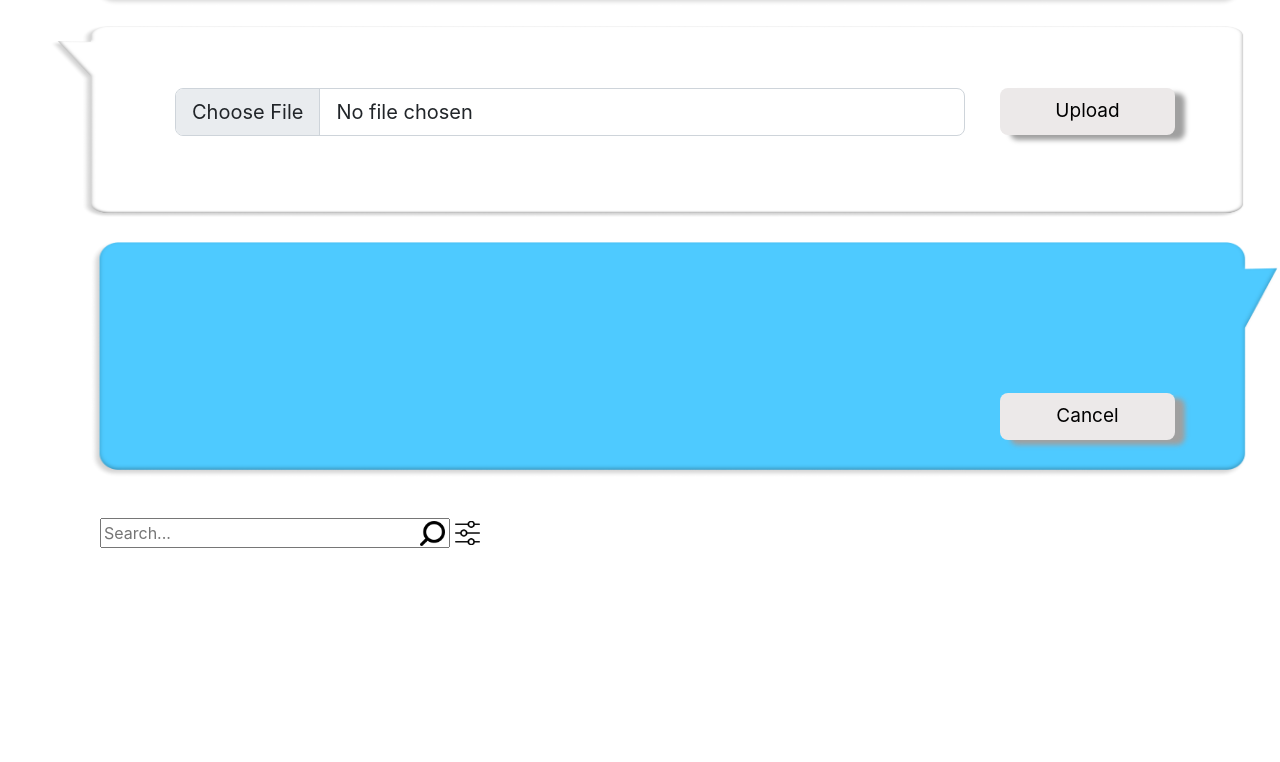
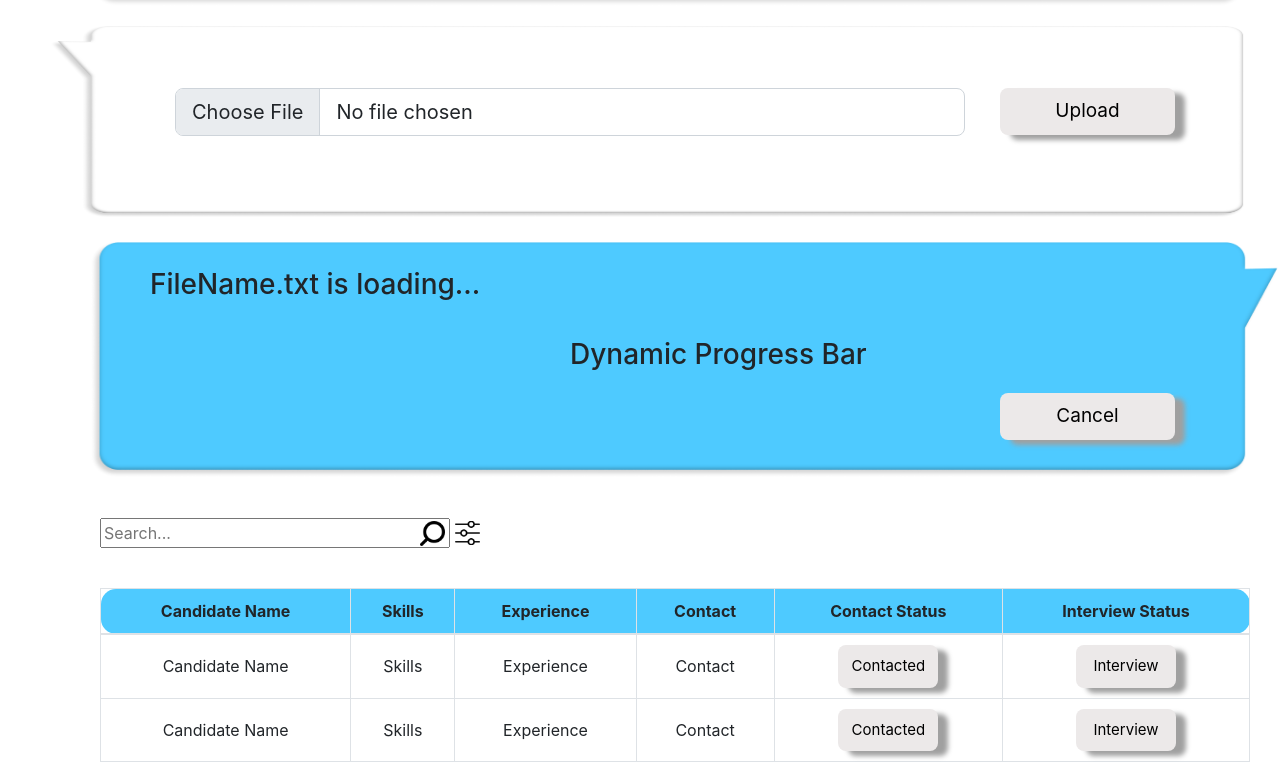
Before and after one commit to IvanJimenezCodeHub/headstarter-resume-parser-group-project, a React (Create React App) app in the folder client/: page /HRDash in a window 1280 px wide. Shown: the part 532-1294 px from the top of the page. Before the commit the page ends 1080 px from the top, so only its background shows below. Built offline with nearby package versions, Linux system fonts and the light colour scheme; the HTML template or start-up script is replaced by a standard one.

Commit message:
In this next pull request just a mock up of where the progress bar and the dynamic file name is supposed to be and I added hover and active features to the contacted and interview buttons. I also made a mock up of the tables for backend data to be filled in.

```diff
--- a/client/package.json
+++ b/client/package.json
@@ -10,7 +10,9 @@
     "@testing-library/jest-dom": "^5.16.5",
     "@testing-library/react": "^13.3.0",
     "@testing-library/user-event": "^13.5.0",
+    "axios": "^0.27.2",
     "bootstrap": "^5.2.0",
+    "express": "^4.18.1",
     "react": "^18.2.0",
     "react-dom": "^18.2.0",
     "react-router-dom": "^6.3.0",
--- a/client/src/Components/Application/Application.js
+++ b/client/src/Components/Application/Application.js
@@ -7,7 +7,11 @@ import Apply2 from '../../Icons/Apply2.png'
 import addFile from '../../Icons/addFile.png'
 import { Link } from 'react-router-dom'
 
+
 const Application = () => {
+
+
+
     return (
         <div>
             <h1 className='heading1'>
@@ -27,37 +31,45 @@ const Application = () => {
             <div className='box'>
                 <img className='addFile' alt='addFile' src={addFile}></img>
             </div>
-            <form>
-                <input className="uploadFile" type="file" id="fileUpload" />
+            <form >
+                <input className="uploadFile" type="file" id="uploadFile"
+
+                />
+                <label className='uploadFile2' htmlFor='uploadFile' hidden>
+
+                </label>
+
             </form>
+
+            <h3 className='ProgressBarHolder'>Dynamic Progress Bar</h3>
             <h3 className='recentFiles'>Recent Files</h3>
 
-            <table className="table">
+            <table className="table table-bordered">
                 <thead>
                     <tr>
-                        <th scope="col" style={{ textAlign: 'center' }}>File Name</th>
-                        <th scope="col" style={{ textAlign: 'center' }}>Date</th>
-                        <th scope="col" style={{ textAlign: 'center' }}>Upload</th>
+                        <th scope="col" style={{ borderTopLeftRadius: "15px", borderBottomLeftRadius: "15px" }}>File Name</th>
+                        <th scope="col">Date</th>
+                        <th scope="col" style={{ borderTopRightRadius: "15px", borderBottomRightRadius: "15px" }}>Upload</th>
 
                     </tr>
                 </thead>
                 <tbody>
                     <tr>
-                        <td style={{ textAlign: 'center' }}>File 1.txt</td>
-                        <td style={{ textAlign: 'center' }}>08/12/22</td>
-                        <td style={{ textAlign: 'center' }}><button className='tableUploadButton'>Upload</button></td>
+                        <td >File 1.txt</td>
+                        <td >08/12/22</td>
+                        <td ><button className='tableUploadButton'>Upload</button></td>
 
                     </tr>
                     <tr>
-                        <td style={{ textAlign: 'center' }}>File 2.txt</td>
-                        <td style={{ textAlign: 'center' }}>08/12/22</td>
-                        <td style={{ textAlign: 'center' }}><button className='tableUploadButton'>Upload</button></td>
+                        <td >File 2.txt</td>
+                        <td >08/12/22</td>
+                        <td ><button className='tableUploadButton'>Upload</button></td>
 
                     </tr>
                     <tr>
-                        <td style={{ textAlign: 'center' }}>File 3.txt</td>
-                        <td style={{ textAlign: 'center' }}>08/12/22</td>
-                        <td style={{ textAlign: 'center' }}><button className='tableUploadButton'>Upload</button></td>
+                        <td >File 3.txt</td>
+                        <td >08/12/22</td>
+                        <td ><button className='tableUploadButton'>Upload</button></td>
                     </tr>
 
                 </tbody>
--- a/client/src/Components/Application/ApplicationStyles.css
+++ b/client/src/Components/Application/ApplicationStyles.css
@@ -109,8 +109,15 @@
 
 th {
     background-color: #4ECAFF;
+    text-align: center;
+}
 
+td {
+    text-align: center;
+    padding-bottom: 5px;
+    padding-top: 20px;
 }
+
 
 .tableUploadButton {
     width: 150px;
@@ -119,3 +126,13 @@ th {
     border: none;
     box-shadow: 10px 5px 5px rgb(160, 160, 160);
 }
+
+.uploadFile2 {
+    color: transparent;
+}
+
+.ProgressBarHolder {
+    position: absolute;
+    top: 525px;
+    left: 570px;
+}
--- a/client/src/Components/HR/HRDash.js
+++ b/client/src/Components/HR/HRDash.js
@@ -38,11 +38,56 @@ const HRDash = () => {
             <img className='blueBubble3' alt='blueBubble3' src={blueBubble2}></img>
             <button className='upload'>Upload</button>
             <button className='cancel'>Cancel</button>
+
+            <h3 className='fileLoadingHolder'>FileName.txt is loading...</h3>
+            <h3 className='ProgressBarHolder2'>Dynamic Progress Bar</h3>
+
             <form class="d-flex" role="search">
                 <input className="form-control2 me-2" type="search" placeholder="Search..." aria-label="Search" />
             </form>
             <img className='searchMag' alt='searchMag' src={searchMag}></img>
             <img className='filter' alt='filter' src={filter}></img>
+
+            <table className="table2 table-bordered">
+                <thead>
+                    <tr>
+                        <th style={{ borderTopLeftRadius: "15px", borderBottomLeftRadius: "15px" }}>Candidate Name</th>
+                        <th >Skills</th>
+                        <th >Experience</th>
+                        <th >Contact</th>
+                        <th >Contact Status</th>
+                        <th style={{ borderTopRightRadius: "15px", borderBottomRightRadius: "15px" }}>Interview Status</th>
+                    </tr>
+                </thead>
+                <tbody className="table-group-divider">
+                    <tr >
+                        <td>Candidate Name</td>
+                        <td >Skills</td>
+                        <td >Experience</td>
+                        <td >Contact</td>
+                        <td >
+                            <button type="button" className='contactedButton'>Contacted</button>
+                        </td >
+                        <td >
+                            <button type="button" className="interviewButton">Interview</button>
+                        </td>
+                    </tr>
+                    <tr>
+                        <td>Candidate Name</td>
+                        <td >Skills</td>
+                        <td >Experience</td>
+                        <td >Contact</td>
+                        <td >
+                            <button type="button" className='contactedButton'>Contacted</button>
+                        </td >
+                        <td >
+                            <button type="button" className="interviewButton">Interview</button>
+                        </td>
+
+                    </tr>
+
+                </tbody>
+            </table>
 
 
 
--- a/client/src/Components/HR/HRStyles.css
+++ b/client/src/Components/HR/HRStyles.css
@@ -166,3 +166,77 @@
     height: auto;
     width: 25px;
 }
+
+.ProgressBarHolder2 {
+    position: absolute;
+    top: 870px;
+    left: 570px;
+}
+
+.fileLoadingHolder {
+    position: absolute;
+    top: 800px;
+    left: 150px;
+}
+
+.table2 {
+    position: absolute;
+    top: 1120px;
+    left: 100px;
+    width: 1150px;
+
+}
+
+th {
+    background-color: #4ECAFF;
+    text-align: center;
+    padding: 10px;
+}
+
+td {
+    text-align: center;
+    padding-bottom: 10px;
+    padding-top: 10px;
+}
+
+
+
+.contactedButton {
+    box-shadow: 10px 5px 5px rgb(160, 160, 160);
+    padding: 10px;
+    font-size: 15px;
+    border-radius: 8px;
+    border: none;
+    background-color: #ece9e9;
+    height: auto;
+    width: 100px;
+}
+
+.contactedButton:hover {
+    background-color: #4ECAFF;
+    transition: 0.7s;
+}
+
+.contactedButton:active {
+    background-color: #4ECAFF;
+}
+
+.interviewButton {
+    box-shadow: 10px 5px 5px rgb(160, 160, 160);
+    padding: 10px;
+    font-size: 15px;
+    border-radius: 8px;
+    border: none;
+    background-color: #ece9e9;
+    height: auto;
+    width: 100px;
+}
+
+.interviewButton:hover {
+    background-color: #64CE7C;
+    transition: 0.7s;
+}
+
+.interviewButton:active {
+    background-color: #64CE7C;
+}
```
Also changed, not shown: 1 other file (tests, documents, lock files or other folders).
